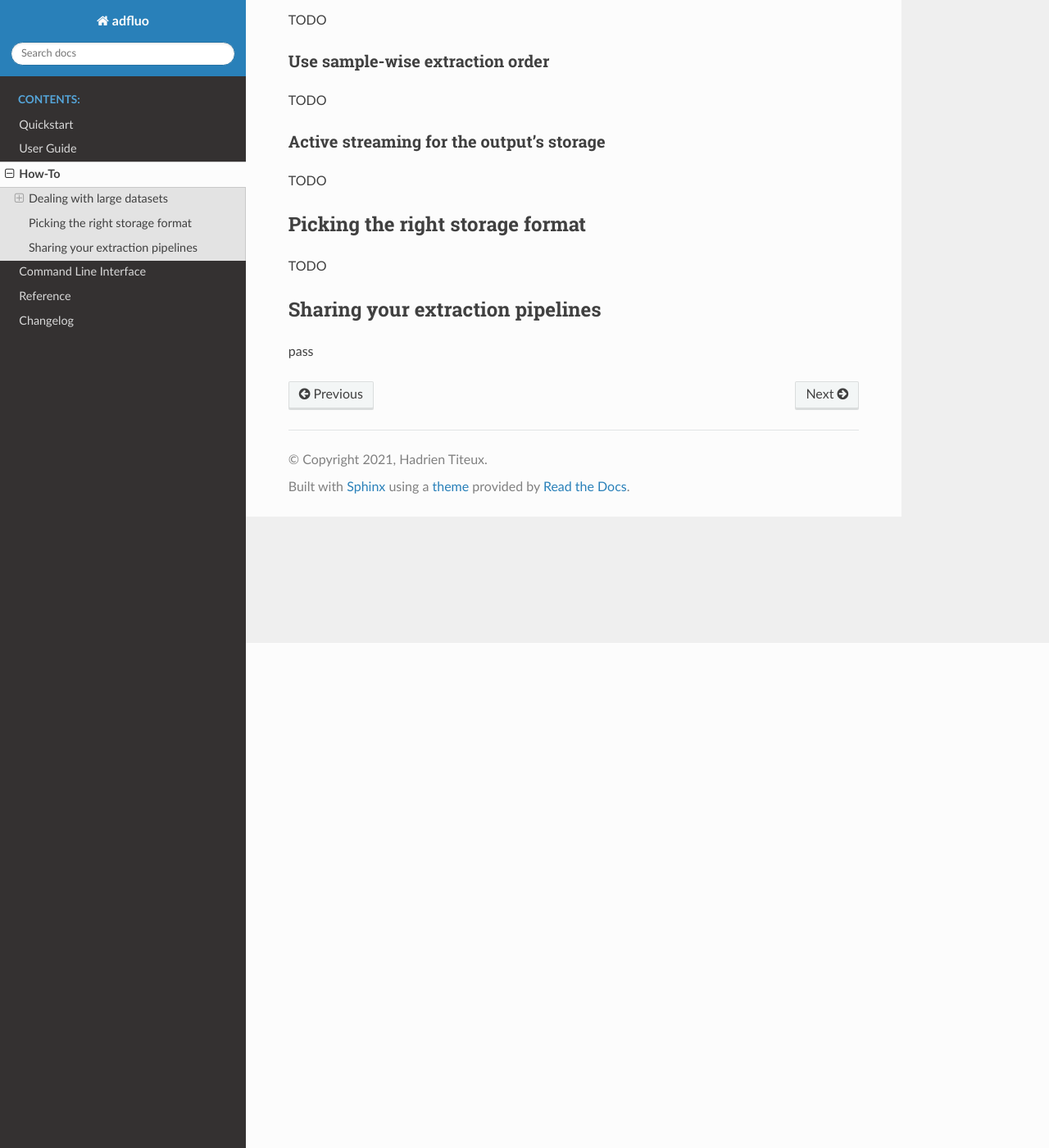
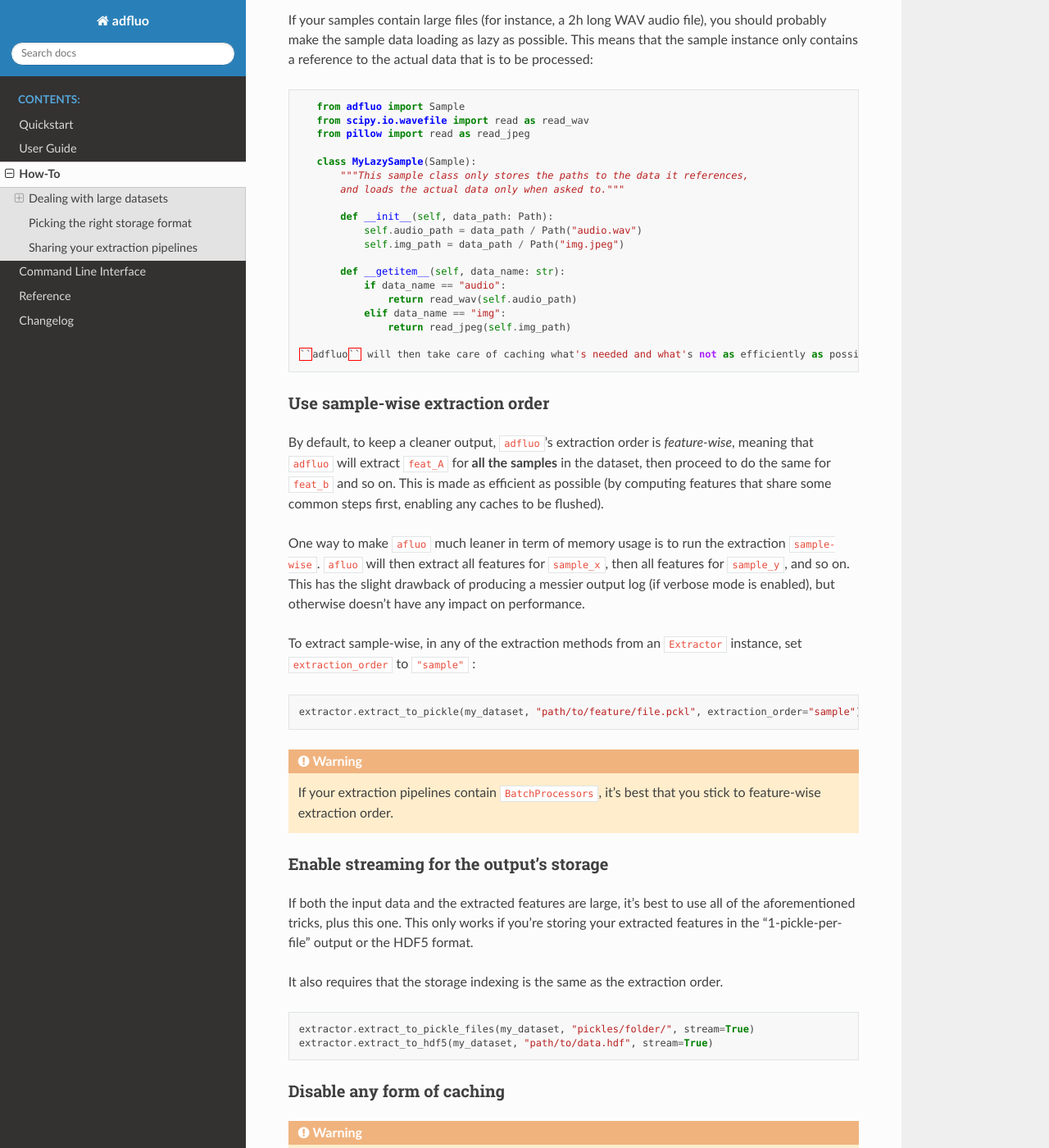
Before and after one commit to hadware/adfluo, a Sphinx documentation site: the page built from docs/source/how_tos.rst, in a window 1280 px wide and 1400 px high, scrolled down 616 px. Shown: the whole window at 82% size. Built offline with Sphinx 7.4.7 and the Read the Docs theme 2.0.0, drawn with Linux system fonts in a browser that asks for light colours; some of the changed text lies outside the part shown.

```diff
--- a/docs/source/how_tos.rst
+++ b/docs/source/how_tos.rst
@@ -24,17 +24,93 @@
 Make data loading as lazy as possible
 -------------------------------------
 
-TODO
+If your samples contain large files (for instance, a 2h long WAV audio file),
+you should probably make the sample data loading as lazy as possible. This
+means that the sample instance only contains a reference to the actual data
+that is to be processed:
+
+.. code-block:: python
+
+    from adfluo import Sample
+    from scipy.io.wavefile import read as read_wav
+    from pillow import read as read_jpeg
+
+    class MyLazySample(Sample):
+        """This sample class only stores the paths to the data it references,
+        and loads the actual data only when asked to."""
+
+        def __init__(self, data_path: Path):
+            self.audio_path = data_path / Path("audio.wav")
+            self.img_path = data_path / Path("img.jpeg")
+
+        def __getitem__(self, data_name: str):
+            if data_name == "audio":
+                return read_wav(self.audio_path)
+            elif data_name == "img":
+                return read_jpeg(self.img_path)
+
+ ``adfluo`` will then take care of caching what's needed and what's not as efficiently as possible.
+
 
 Use sample-wise extraction order
 --------------------------------
 
-TODO
+By default, to keep a cleaner output, ``adfluo``'s extraction order is *feature-wise*, meaning that
+``adfluo`` will extract ``feat_A`` for **all the samples** in the dataset, then
+proceed to do the same for ``feat_b`` and so on. This is made as efficient as possible (by computing
+features that share some common steps first, enabling any caches to be flushed).
 
-Active streaming for the output's storage
+One way to make ``afluo`` much leaner in term of memory usage is to run the
+extraction ``sample-wise``. ``afluo`` will then extract all features for ``sample_x``,
+then all features for ``sample_y``, and so on. This has the slight drawback of producing
+a messier output log (if verbose mode is enabled), but otherwise doesn't have any
+impact on performance.
+
+To extract sample-wise, in any of the extraction methods from an ``Extractor``
+instance, set ``extraction_order`` to ``"sample"`` :
+
+.. code-block:: python
+
+    extractor.extract_to_pickle(my_dataset, "path/to/feature/file.pckl", extraction_order="sample")
+
+
+.. warning::
+
+    If your extraction pipelines contain ``BatchProcessors``, it's best that you
+    stick to feature-wise extraction order.
+
+Enable streaming for the output's storage
 -----------------------------------------
 
-TODO
+If both the input data and the extracted features are large, it's best to use all of
+the aforementioned tricks, plus this one. This only works if you're storing
+your extracted features in the "1-pickle-per-file" output or the HDF5 format.
+
+It also requires that the storage indexing is the same as the extraction order.
+
+.. code-block:: python
+
+    extractor.extract_to_pickle_files(my_dataset, "pickles/folder/", stream=True)
+    extractor.extract_to_hdf5(my_dataset, "path/to/data.hdf", stream=True)
+
+Disable any form of caching
+---------------------------
+
+.. warning::
+
+    While all of the previous solutions had no impact on performance,
+    this solution can definitely have an impact, especially if some costly
+    computation step is shared by several pipelines.
+
+
+This is a last-ditch solution that will disable any form of caching strategy
+on ``adfluo``'s side. In consequence, each step defined in a feature's computation
+is systematically computed for each sample, even if it shared with another feature's
+pipeline. Enable it by setting the ``no_caching`` argument:
+
+.. code-block:: python
+
+    extractor.extract_to_pickle(my_dataset, "path/to/feature/file.pckl", no_caching=True)
 
 
 Picking the right storage format
@@ -45,4 +121,6 @@
 Sharing your extraction pipelines
 +++++++++++++++++++++++++++++++++
 
-pass
+.. code-block:: python
+
+    raise NotImplementedError()
--- a/setup.py
+++ b/setup.py
@@ -39,11 +39,11 @@
         "typing-extensions"
     ],
     extras_requires={
-        "display": [
+        "plot": [
             "matplotlib",
             "networkX"
         ],
-        "testing": [
+        "tests": [
             "pytest",
             "pandas",
             "hdf5"
```
Also changed, not shown: TODO.md (+2 -0 lines), docs/source/quickstart.rst (+4 -9 lines), 4 other files.
